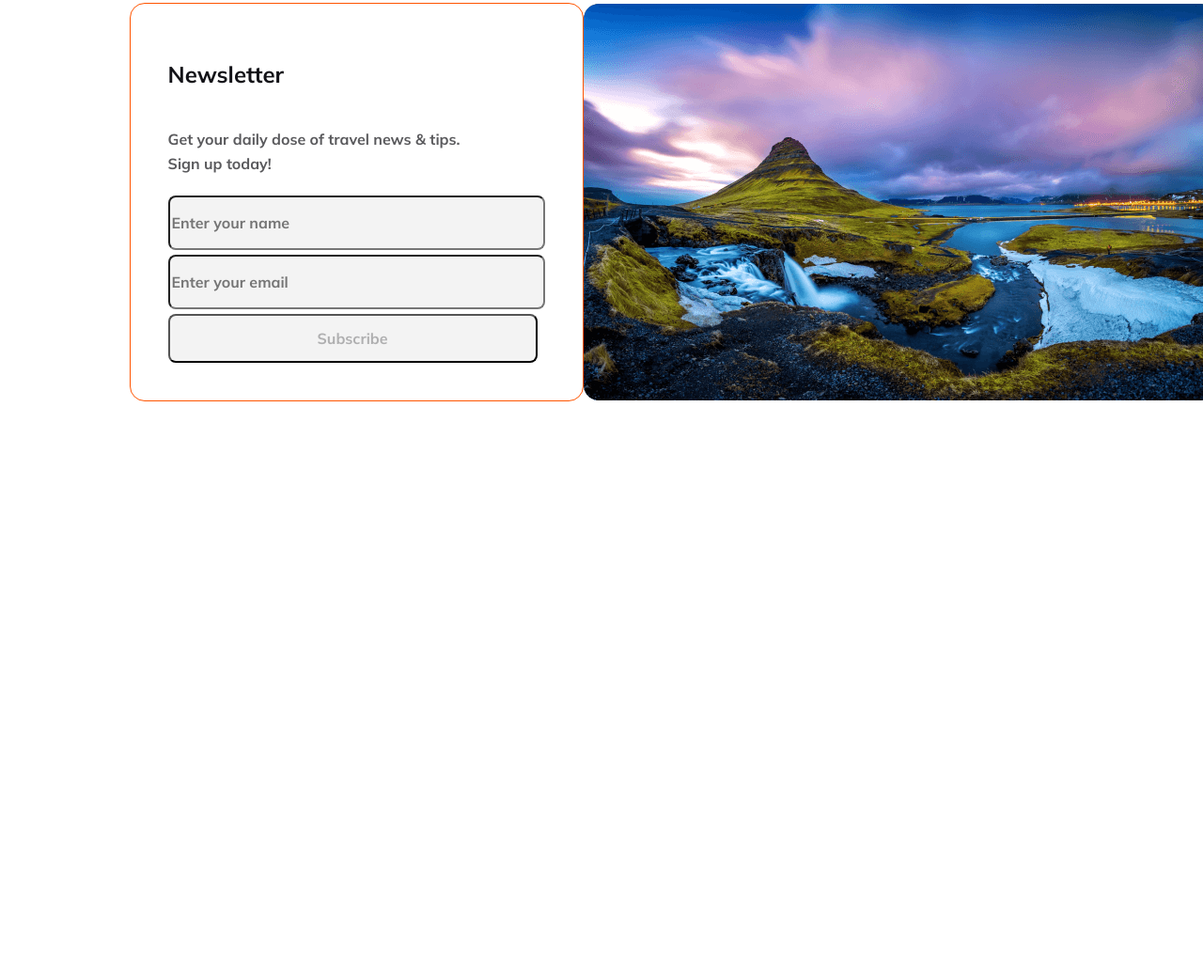
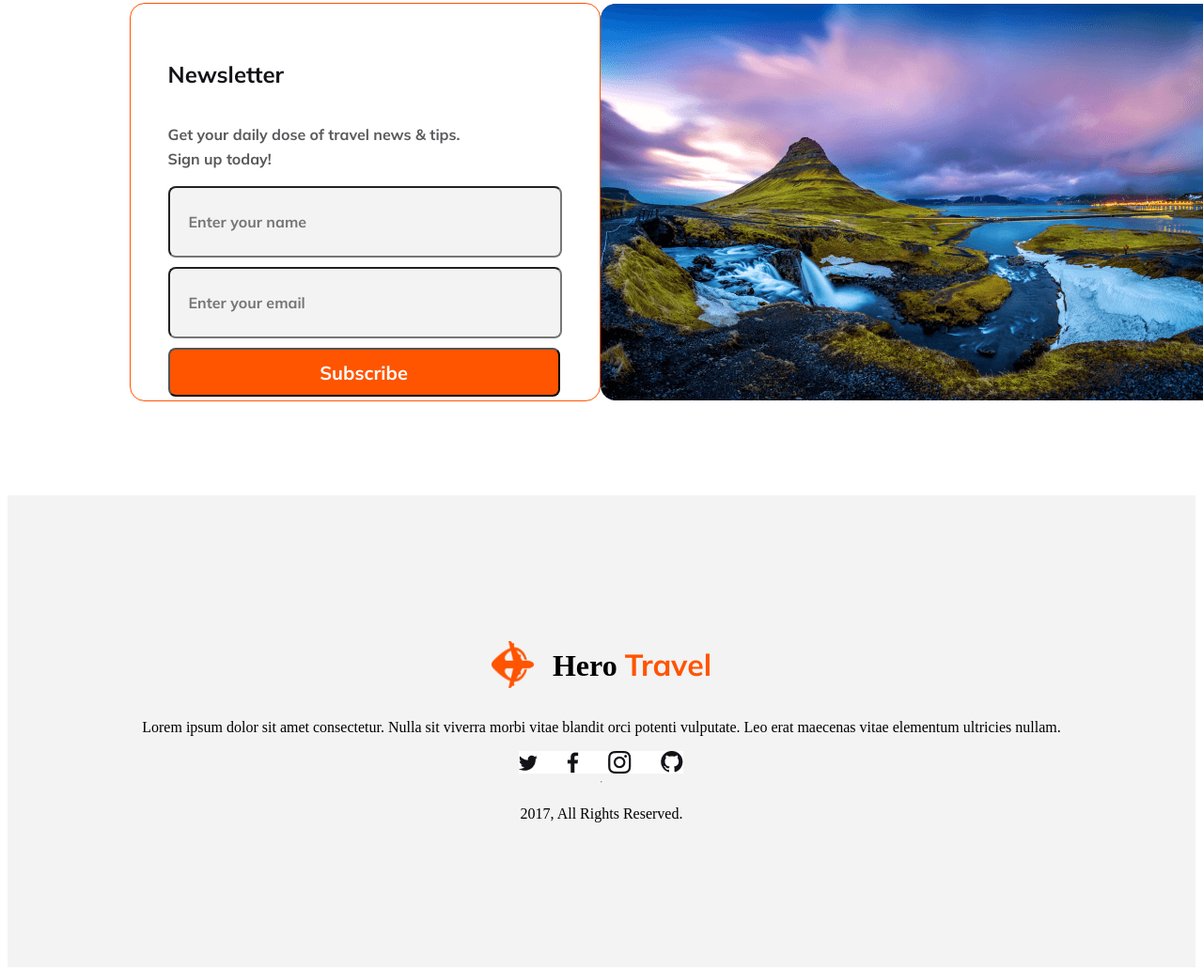
Before and after one commit to Mehedi4409/Assignment2, a plain HTML site: page index.html in a window 1280 px wide. Shown: the part 7147-8179 px from the top of the page at 94% size. Before the commit the page ends 7582 px from the top, so only its background shows below. Drawn offline with Linux system fonts and the light colour scheme.

Commit message:
second commit

```diff
--- a/index.html
+++ b/index.html
@@ -254,18 +254,29 @@
                     <div class="news-text">
                         <h1>Newsletter</h1>
                         <p>Get your daily dose of travel news & tips. <br> Sign up today!</p>
-                        <input type="text" placeholder="Enter your name" >
-                        <input type="text" placeholder="Enter your email" >
-                        <input type="button" value="Subscribe">
+                        <input type="text" placeholder="Enter your name" id="name">
+                        <input type="text" placeholder="Enter your email" id="email">
+                        <input type="button" value="Subscribe" id="Subscribe">
                     </div>
-                    <img src="Images/Rectangle 8 (1).png" alt=""  class="news-input">
+                    <img src="Images/Rectangle 8 (1).png" alt=""  >
                 </div>
             </div>
         </section>
 
     </main>
     <footer>
-
+        <div class="footer">
+            <div class="footer-container">
+                <div class="nav-icon">
+                    <img src="Images/Group 40071 (2).png" alt="" id="nav-icon1">
+                    <h1>Hero <span class="text-primary">Travel</span></h1>
+                </div>
+                <p>Lorem ipsum dolor sit amet consectetur. Nulla sit viverra morbi vitae blandit orci potenti vulputate. Leo erat maecenas vitae elementum ultricies nullam. </p>
+                <img src="Images/Social.jpg" alt="">
+                <hr>
+                <p>2017, All Rights Reserved.</p>
+            </div>
+        </div>
     </footer>
 </body>
 
--- a/style/style1.css
+++ b/style/style1.css
@@ -459,6 +459,7 @@ li {
 .news {
     display: flex;
     justify-content: center;
+
 }
 
 .news-container {
@@ -469,7 +470,7 @@ li {
 
 
     justify-content: space-between;
-
+    margin-bottom: 100px;
 
 }
 
@@ -522,6 +523,52 @@ li {
     font-weight: 400;
     line-height: normal;
 
+}
 
+#name {
+    padding-top: 10px;
+    padding-bottom: 10px;
+    padding-left: 20px;
+    margin-bottom: 10px;
+}
 
+#email {
+    padding-top: 10px;
+    padding-bottom: 10px;
+    padding-left: 20px;
+    margin-bottom: 10px;
 }
+
+#Subscribe {
+    border-radius: 8px;
+    background: #FF5400;
+    width: 417px;
+    height: 52px;
+    flex-shrink: 0;
+    color: #FFF;
+    text-align: center;
+    font-family: Mulish;
+    font-size: 20px;
+    font-style: normal;
+    font-weight: 800;
+    line-height: normal;
+}
+
+/* footer */
+
+.footer {
+    background: rgba(19, 19, 24, 0.05);
+    /* width: 1440px; */
+    height: 502px;
+    flex-shrink: 0;
+
+    display: flex;
+    justify-content: center;
+    align-items: center;
+}
+.footer-container{
+    display: flex;
+    flex-direction: column;
+    justify-content: center ;
+    align-items: center;
+}
```
Also changed, not shown: Images/Social.jpg (added).
